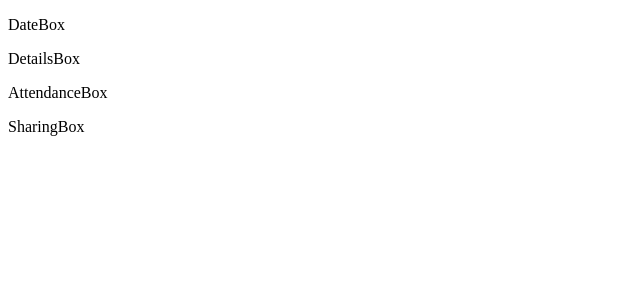
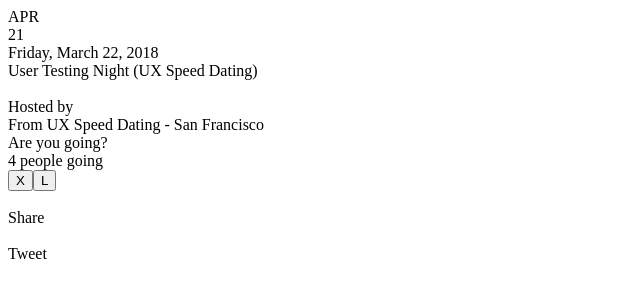
Before and after one commit to Glitter-Guys/service-header, a React app: page / in a window 1280 px wide. Shown: the top 300 px of the page, without its empty margins (0-640 px from the left). Built offline with nearby package versions, Linux system fonts and the light colour scheme.

Commit message:
built out required data inputs for props

```diff
--- a/client/src/app.jsx
+++ b/client/src/app.jsx
@@ -6,13 +6,14 @@
 class App extends React.Component {
     constructor(props) {
         super(props);
+
     }
 
     render () {
         return (
             <div className='container'>
-                <InfoBox />
-                <ResponseBox />
+                <InfoBox data={this.props.data}/>
+                <ResponseBox numRSVP={this.props.data.yes_rsvp_count} />
             </div>
         )
     }
--- a/client/src/components/attendence_box.jsx
+++ b/client/src/components/attendence_box.jsx
@@ -4,7 +4,14 @@
 const AttendanceBox = function(props) {
   return (
   <div className='attendance-box'>
-      <p>AttendanceBox</p>
+    <div className='attendance-box-question-box'>
+      <div className='attendance-box-text'>Are you going?</div>
+      <div className='attendance-box-numRSVP'>{props.numRSVP} people going</div>
+    </div>
+    <div className='attendance-box-buttons'>
+      <button className='attendance-box-button-no'>X</button>
+      <button className='attendance-box-button-yes'>L</button>
+    </div>
   </div>
   )
 };
--- a/client/src/components/date_box.jsx
+++ b/client/src/components/date_box.jsx
@@ -2,9 +2,14 @@
 import ReactDOM from 'react-dom';
 
 const DateBox = function(props) {
+let monthRef = ['JAN', 'FEB', 'MAR', 'APR', 'MAY', 'JUN', 'JUL', 'AUG', 'SEP', 'OCT', 'NOV', 'DEC']
+let month = monthRef[Number(props.localDate.slice(5,7))];
+let day = props.localDate.slice(props.localDate.length - 2, props.localDate.length);
+
   return (
   <div className='date-box'>
-      <p>DateBox</p>
+      <div className='date-box-month'>{month}</div>
+      <div className='date-box-day'>{day}</div>
   </div>
   )
 };
--- a/client/src/components/details_box.jsx
+++ b/client/src/components/details_box.jsx
@@ -1,10 +1,17 @@
 import React from 'react';
 import ReactDOM from 'react-dom';
+import GroupBox from './group_box.jsx';
 
 const DetailsBox = function(props) {
+  var date = new Date(props.data.time);
+  var dayRef = ['Monday', 'Tuesday', 'Wednesday', 'Thursday', 'Friday', 'Saturday', 'Sunday'];
+  let monthRef = ['January', 'Febuary', 'March', 'April', 'May', 'June', 'July', 'Augest', 'September', 'October', 'November', 'December'];
+
   return (
-  <div>
-      <p>DetailsBox</p>
+  <div className='details-box'>
+      <div className='details-box-date'>{dayRef[date.getDay()] + ', ' + monthRef[date.getMonth()] + ' ' + date.getDate() + ', ' + date.getFullYear()}</div>
+      <div className='details-box-title'>{props.data.name}</div>
+      <GroupBox data={props.data}/>
   </div>
   )
 };
--- /dev/null
+++ b/client/src/components/group_box.jsx
@@ -0,0 +1,16 @@
+import React from 'react';
+import ReactDOM from 'react-dom';
+
+const GroupBox = function(props) {
+  return (
+  <div className='group-box'>
+    <img className='group-box-img' />
+    <div className='group-box-text-container'>
+        <div className='group-box-host'>Hosted by {}</div>
+        <div className='group-box-group'>From {props.data.group.name}</div>
+    </div>
+  </div>
+  )
+};
+
+export default GroupBox;
--- a/client/src/components/info_box.jsx
+++ b/client/src/components/info_box.jsx
@@ -6,8 +6,8 @@
 const InfoBox = function(props) {
   return (
     <div className='info-box'>
-        <DateBox />
-        <DetailsBox />
+        <DateBox localDate={props.data.local_date} localTime={props.data.local_time}/>
+        <DetailsBox data={props.data} />
     </div>
 
   )
--- a/client/src/components/response_box.jsx
+++ b/client/src/components/response_box.jsx
@@ -6,7 +6,7 @@
 const ResponseBox = function(props) {
   return (
     <div className='response-box'>
-        <AttendanceBox />
+        <AttendanceBox numRSVP={props.numRSVP} />
         <SharingBox />
     </div>
   )
--- a/client/src/components/sharing_box.jsx
+++ b/client/src/components/sharing_box.jsx
@@ -4,7 +4,14 @@
 const SharingBox = function(props) {
   return (
   <div className='sharing-box'>
-      <p>SharingBox</p>
+      <div className='sharing-box-facebook'>
+        <img className='sharing-box-facebook-img' />
+        <div className='sharing-box-facebook-text'>Share</div>
+      </div>
+      <div className='sharing-box-twitter'>
+        <img className='sharing-box-twitter-img' />
+        <div className='sharing-box-twitter-text'>Tweet</div>
+      </div>
   </div>)
 };
 
--- a/client/src/index.jsx
+++ b/client/src/index.jsx
@@ -1,5 +1,58 @@
 import React from 'react';
 import ReactDOM from 'react-dom';
 import App from './app.jsx';
+import './styles/app.css';
 
-ReactDOM.render(<App />, document.getElementById('app'));
+window.sampleData = {
+    "created": 1502215620000,
+    "fee": {
+        "accepts": "wepay",
+        "amount": 10,
+        "currency": "USD",
+        "description": "per person",
+        "label": "Price",
+        "required": true
+    },
+    "id": "gscrpnyxfbcc",
+    "name": "User Testing Night (UX Speed Dating)",
+    "rsvp_limit": 30,
+    "status": "upcoming",
+    "time": 1521681300000,
+    "local_date": "2018-03-21",
+    "local_time": "18:15",
+    "rsvp_open_offset": "PT720H",
+    "updated": 1508348987000,
+    "utc_offset": -25200000,
+    "waitlist_count": 0,
+    "yes_rsvp_count": 4,
+    "venue": {
+        "id": 25131473,
+        "name": "Make School",
+        "lat": 37.77351379394531,
+        "lon": -122.41780853271484,
+        "repinned": false,
+        "address_1": "1547 Mission Street",
+        "city": "San Francisco",
+        "country": "us",
+        "localized_country_name": "USA",
+        "zip": "94103",
+        "state": "CA"
+    },
+    "group": {
+        "created": 1397234773000,
+        "name": "UX Speed Dating - San Francisco",
+        "id": 13858502,
+        "join_mode": "open",
+        "lat": 37.77000045776367,
+        "lon": -122.41000366210938,
+        "urlname": "UX-Speed-Dating-San-Francisco",
+        "who": "Members",
+        "localized_location": "San Francisco, CA",
+        "region": "en_US"
+    },
+    "link": "https://www.meetup.com/UX-Speed-Dating-San-Francisco/events/244317047/",
+    "description": "<p><b>Schedule</b></p> <p>6:15pm -- Food/Drinks &amp; Station Setup</p> <p>6:45pm -- Announcements, etc.</p> <p>7:00pm -- User Testing Begins (Promptly)</p> <p>It's formatted like a speed dating event! Test, rotate, test again.</p> <p>8:30pm -- End of Event</p> <p><b>Cost:</b></p> <p>- $10 for each visit</p> <p>- Payment on the event Meetup site before attending (cash on arrival also possible)</p> <p><b>Who:</b></p> <p>- UX designers / project managers / start-up founders</p> <p>- Anyone who wants to have some software/device/concept tested.</p> <p>--- Please do bring along a user to keep the balance of users and testers.</p> <p><b>What:</b></p> <p>UX Speed Dating is a monthly event (third Wednesdays!) where tech professionals get to present a prototype/game/product/website/etc. to three willing testers.</p> <p>It's formatted like a speed dating event with a twist; product owners sit at a station while the users rotate to test a new product every 15 minutes.</p> ",
+    "visibility": "public"
+  }
+
+ReactDOM.render(<App data={window.sampleData}/>, document.getElementById('app'));
--- /dev/null
+++ b/client/src/styles/app.css
@@ -0,0 +1,4 @@
+.container {
+    width:100%;
+    height: 100%;
+}
--- a/package.json
+++ b/package.json
@@ -26,9 +26,11 @@
     "babel-loader": "^7.1.2",
     "babel-preset-env": "^1.6.1",
     "babel-preset-react": "^6.24.1",
+    "css-loader": "^0.28.10",
     "html-loader": "^0.5.5",
     "html-webpack-plugin": "^2.30.1",
     "react-hot-loader": "^3.1.3",
+    "style-loader": "^0.20.2",
     "webpack": "^3.11.0",
     "webpack-dev-middleware": "^2.0.6",
     "webpack-dev-server": "^2.11.1",
--- a/webpack.config.js
+++ b/webpack.config.js
@@ -31,7 +31,11 @@
             loader: "html-loader"
           }
         ]
-      }
+      },
+      {
+        test:/\.css$/,
+        use:['style-loader','css-loader']
+    }
     ]
   },
 plugins: [
```
Also changed, not shown: 1 other file (tests, documents, lock files or other folders).
